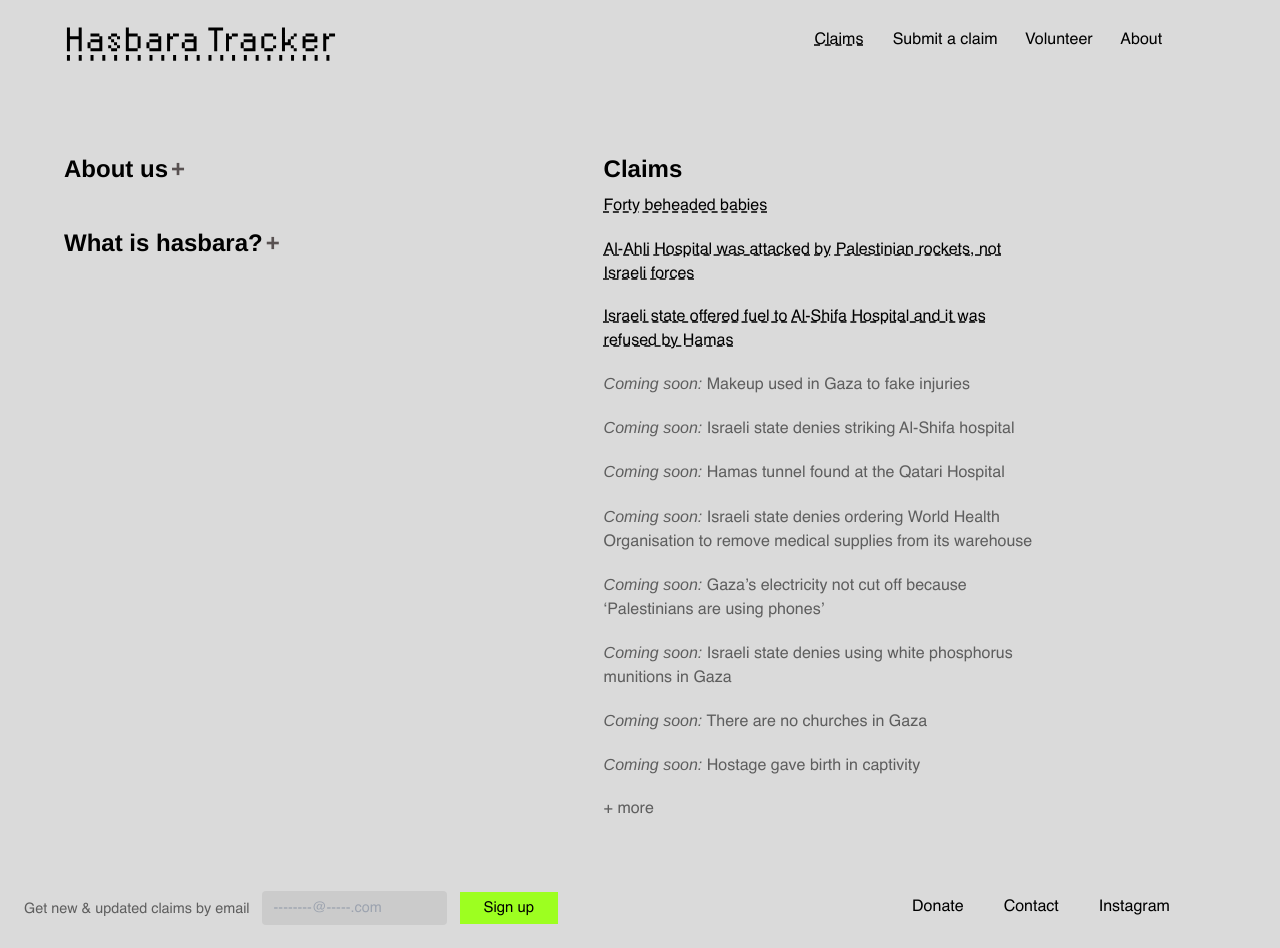
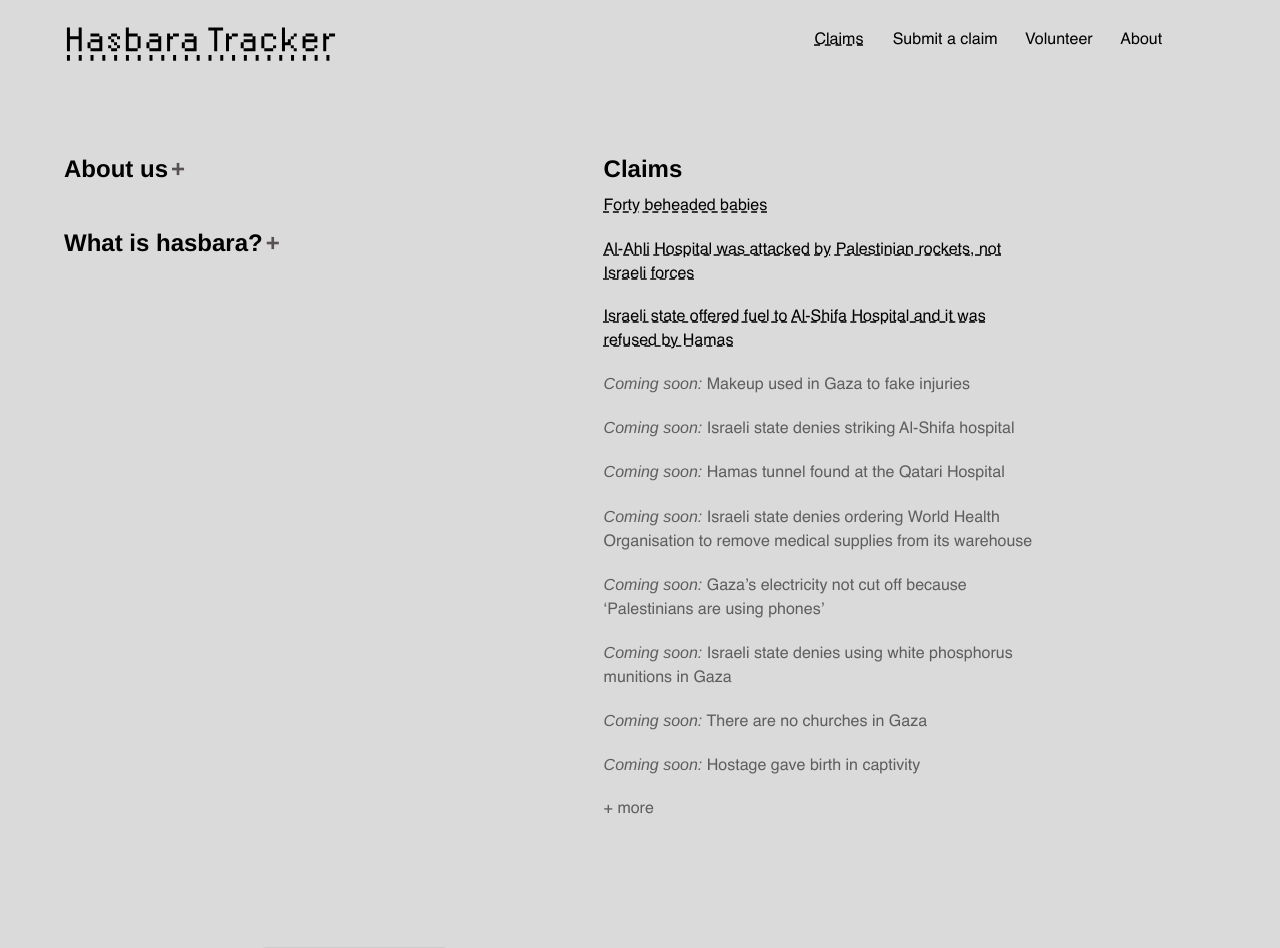
Before and after one commit to tamtzekin/hasbara-tracker, a React (Create React App) app: page / in a window 1280 px wide. Shown: the top 948 px of the page. Built offline with nearby package versions, Linux system fonts and the light colour scheme.

Commit message:
Footer not too close to edge on Safari, email sign up text colour

```diff
--- a/src/components/Footer.js
+++ b/src/components/Footer.js
@@ -9,11 +9,11 @@ const Footer = () => {
       <footer className="flex-col bg-neutral-900 text-white sm:mt-0 mt-5">
         {/* To centre within column, add: flex items-center */}
 
-        <div className="mx-auto pt-6">
+        <div className="mx-auto pt-20">
           {/* Newsletter sign-up form */}
           <div className="flex-wrap items-center justify-center gap-4 md:flex-row">
             {/* Newsletter sign-up container */}
-            <div className="mobile:mb-4 laptop:-ml-10 laptop:-mb-14 flex items-end">
+            <div className="mobile:mb-4 laptop:-ml-10 laptop:-mb-10 flex items-end">
               {/* Newsletter sign-up text and input field */}
               <div className="mobile:mb-2 laptop:flex laptop:mb-0.5 desktop:flex md:items-center">
                 <p className="text-grey-faded text-xs laptop:mt-2.5 laptop:mr-3">
@@ -22,15 +22,15 @@ const Footer = () => {
                 <div className="relative flex items-center">
                   <input
                     type="text"
-                    className="signup-input peer block min-h-[auto] w-full rounded border-0 bg-transparent px-3 py-[0.32rem] leading-[1.6] text-neutral-200 text-grey-darker outline-none transition-all duration-200 ease-linear motion-reduce:transition-none"
+                    className="signup-input peer block min-h-[auto] w-full rounded border-0 bg-transparent px-3 py-[0.32rem] text-xs leading-[1.6] text-neutral-200 text-grey-darkest outline-none transition-all duration-200 ease-linear motion-reduce:transition-none"
                     id="exampleFormControlInput1"
-                    placeholder="--------@-----.com"
+                    placeholder="------------@--------.com"
                   />
                 </div>
               </div>
 
               {/* 'Sign up' button md:mr-auto  */}
-              <div className="md:ml-1 flex items-center ml-2">
+              <div className="md:ml-2 flex items-center ml-2">
                 <button
                   type="submit"
                   className="btn-green sign-up-form"
@@ -41,20 +41,28 @@ const Footer = () => {
             </div>
 
             {/* Links */}
-            <ul className="mobile:items-center mobile:-ml-6 mobile:pt-5 laptop:justify-end laptop:ml-auto pt-3 flex flex-row mt-3 text-sm text-gray-500 dark:text-gray-400">
+            <ul className="mobile:items-center mobile:-ml-14 mobile:pt-5 mobile:justify-around laptop:justify-end laptop:ml-auto flex flex-row mt-3 text-sm">
               <li className="laptop:me-10">
                 <a href="https://www.paypal.com/donate/?hosted_button_id=44XADNYVGGMPS" target="_blank" rel="noreferrer" className="hover:underline">
                   Donate
                 </a>
               </li>
+
               <li className="laptop:me-10">
                 <a href="/contact" className="hover:underline">
                   Contact
                 </a>
               </li>
+
+              <li className="laptop:me-10">
+                <a href="https://www.instagram.com/hasbaratracker/" target="_blank" rel="noreferrer" className="hover:underline">
+                  IG
+                </a>
+              </li>
+
               <li>
-                <a href="https://www.instagram.com/hasbaratracker/" target="_blank" rel="noreferrer" className="hover:underline">
-                  Instagram
+                <a href="https://www.twitter.com/hasbaratracker/" target="_blank" rel="noreferrer" className="hover:underline">
+                  X
                 </a>
               </li>
             </ul>
```
